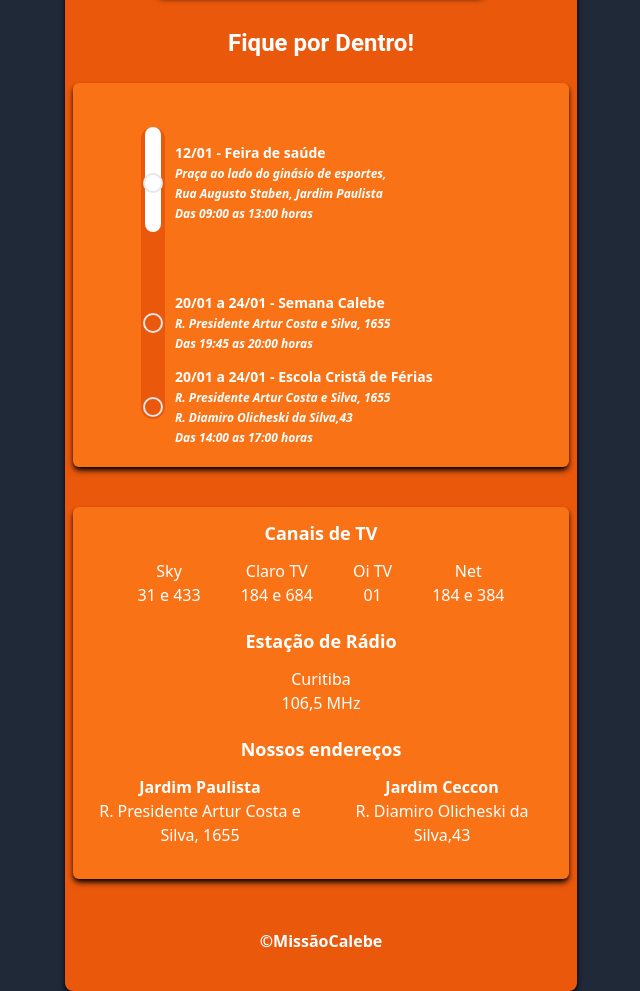
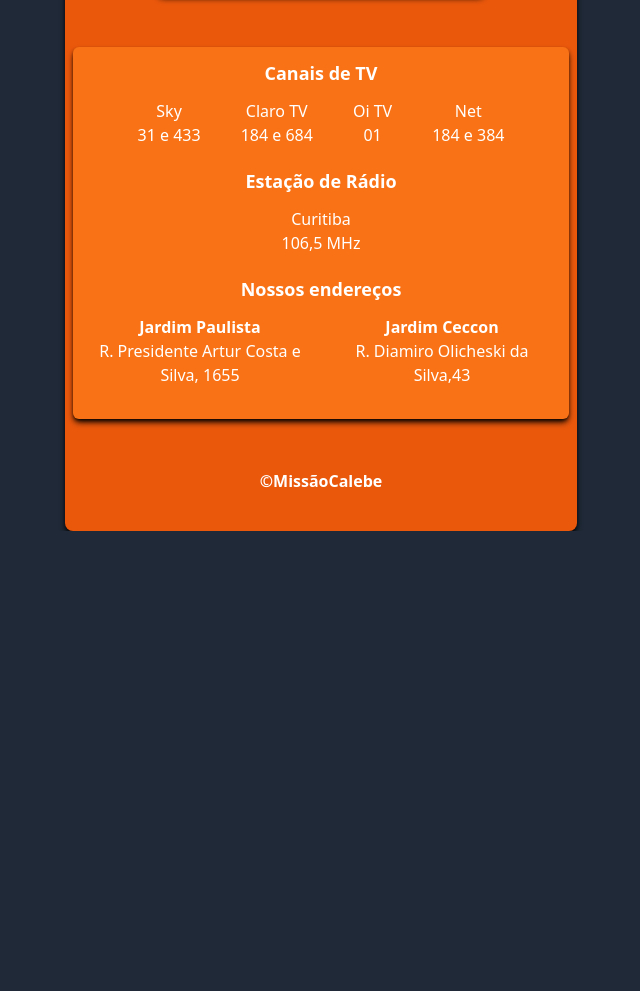
Before and after one commit to Erickvidolin/Projeto_Esperanca, a website: page index.html in a window 1280 px wide. Shown: the part 802-1793 px from the top of the page, without its empty margins (319-959 px from the left). After the commit the page ends 1333 px from the top, so only its background shows below. Drawn offline with Linux system fonts and the light colour scheme.

Commit message:
Add files via upload
Remoção da time line

```diff
--- a/index.html
+++ b/index.html
@@ -52,20 +52,7 @@
                 </button>
             </a>
         </div>
-        <h2 class="text-white font-bold text-xl md:text-2xl font-roboto mb-6">Fique por Dentro!</h2>
-        <div class="timeline h-96 rounded-md bg-orange-500 shadow-md shadow-black text-white flex py-5">
-            <div class="relative flex flex-col items-center w-80 mt-6">
-                <!-- Linha da Timeline -->
-                <div id="timeline" class="absolute top-0 left-1/4  transform -translate-x-1/2 bg-orange-600 w-6 rounded-full" style="height: 230px;"></div>
-
-                <!-- Barra de Progresso -->
-                <div id="progressBar" class="absolute top-0 left-1/4  transform -translate-x-1/2 bg-white w-4 rounded-full" style="height: 0%;"></div>
-
-                <!-- Marcadores de Eventos -->
-                <div id="eventMarkers" class="space-y-16"></div>
-            </div>
-        </div>
-        <footer class="w-full h-auto mt-5 py-5">
+            <footer class="w-full h-auto mt-5 py-5">
             <div class="flex flex-col w-full h-3/6 border-white rounded-md bg-orange-500 p-3 shadow-md shadow-black">
                 <div class="w-12/12 text-center">
                     <h2 class="mb-3 text-white font-bold text-lg">Canais de TV</h2>
@@ -111,85 +98,7 @@
             window.location.href = url;
         });
 
-        // Definindo os eventos na timeline com endereço (pode ser ajustado conforme necessário)
-        const eventos = [
-    {
-        data: "12/01",
-        descricao: "Feira de saúde",
-        endereco: "Praça ao lado do ginásio de esportes,<br> Rua Augusto Staben, Jardim Paulista",
-        hora: "Das 09:00 as 13:00 horas",
-        dataCompleta: "2025-01-12"
-    },
-    {
-        data: "20/01 a 24/01",
-        descricao: "Semana Calebe",
-        endereco: "R. Presidente Artur Costa e Silva, 1655",
-        hora: "Das 19:45 as 20:00 horas",
-        dataCompleta: "2025-01-20"
-    },
-    {
-        data: "20/01 a 24/01",
-        descricao: "Escola Cristã de Férias",
-        endereco: "R. Presidente Artur Costa e Silva, 1655 <br>  R. Diamiro Olicheski da Silva,43 ",
-        hora: "Das 14:00 as 17:00 horas",
-        dataCompleta: "2025-01-20"
-    }
-];
 
-        // Data inicial e final
-        const dataInicio = new Date("2025-01-04");
-        const dataFim = new Date("2025-01-31");
-
-        // Função para calcular o progresso da timeline
-        function calcularProgresso(inicio, fim) {
-    const agora = new Date();
-    const totalMilissegundos = fim - inicio;
-    const progressoMilissegundos = agora - inicio;
-
-    return Math.min(Math.max((progressoMilissegundos / totalMilissegundos) * 65, 0), 100);
-}
-
-
-        // Função para renderizar a timeline e eventos
-        function renderizarEventos() {
-            const eventMarkers = document.getElementById('eventMarkers');
-            const progressBar = document.getElementById('progressBar');
-            const timeline = document.getElementById('timeline');
-
-            // Calculando a porcentagem de progresso
-            const progresso = calcularProgresso(dataInicio, dataFim);
-            progressBar.style.height = `${progresso}%`; // Atualiza a barra de progresso
-
-            // Calcular o número total de dias entre o início e o fim
-            const totalDias = (dataFim - dataInicio) / (1000 * 60 * 60 * 24);
-
-            // Atualizando a altura da linha para cobrir a altura desejada
-            timeline.style.height = `292px`; // Definindo a altura da linha
-
-            // Para cada evento, calcular a posição e adicionar o marcador
-            eventos.forEach((evento) => {
-                const dataEvento = new Date(evento.dataCompleta);
-                const diasAteEvento = (dataEvento - dataInicio) / (1000 * 60 * 60 * 24);
-                const posicaoPercentual = (diasAteEvento / totalDias) * 100;
-
-                // Criar marcador de evento com o endereço
-    const marcadorHtml = `
-        <div class="relative flex items-center justify-center" style="top: ${posicaoPercentual}%; transform: translateY(-50%); left: -80px">
-            <div class="w-5 h-5 rounded-full border-2 border-orange-400"></div>
-            <div class="absolute text-left left-8 text-white text-sm w-72 md:text-md font-semibold">
-                ${evento.data} - ${evento.descricao} <br>
-                <span class="text-xs italic">${evento.endereco}</span>
-                <br>
-                <span class="text-xs italic">${evento.hora}</span>
-            </div>
-        </div>
-    `;
-    eventMarkers.innerHTML += marcadorHtml;
-});
-        }
-
-        // Chamar a função para renderizar os eventos
-        renderizarEventos();
 
     </script>
 </body>
```
